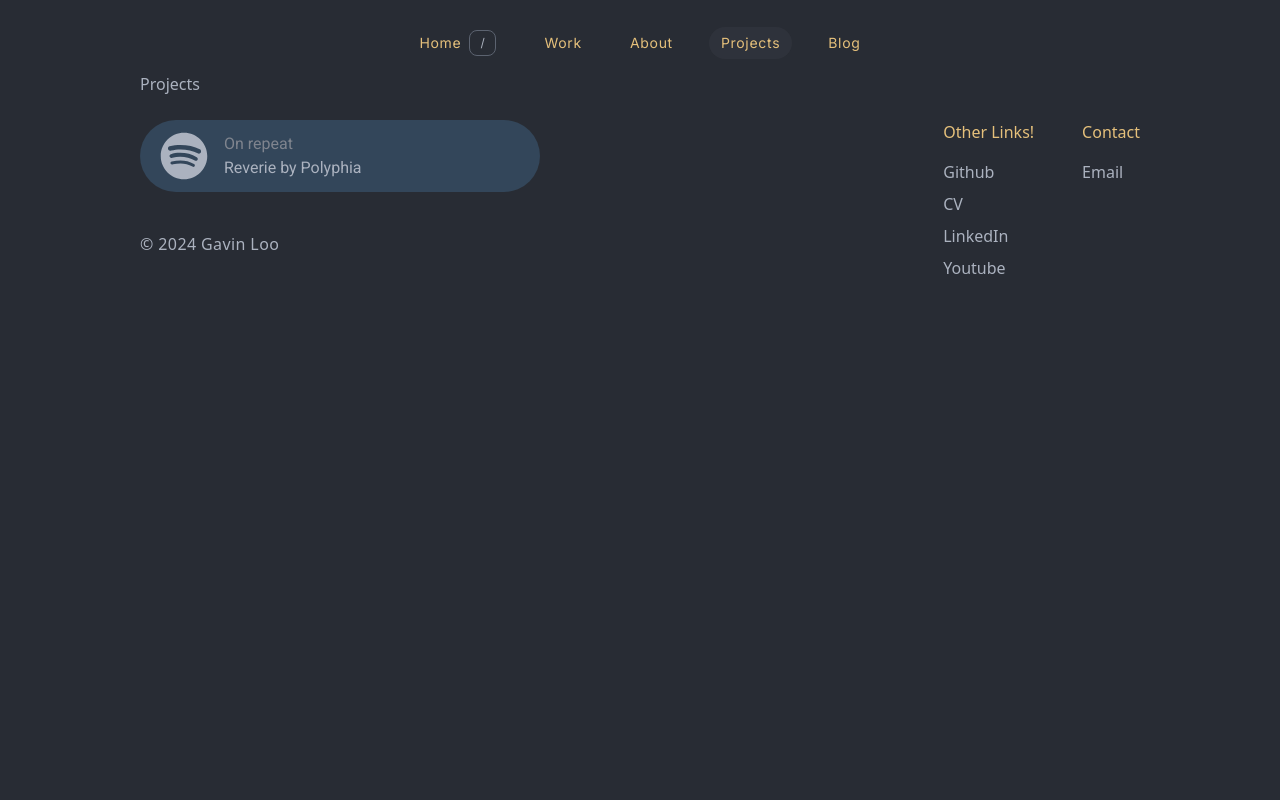
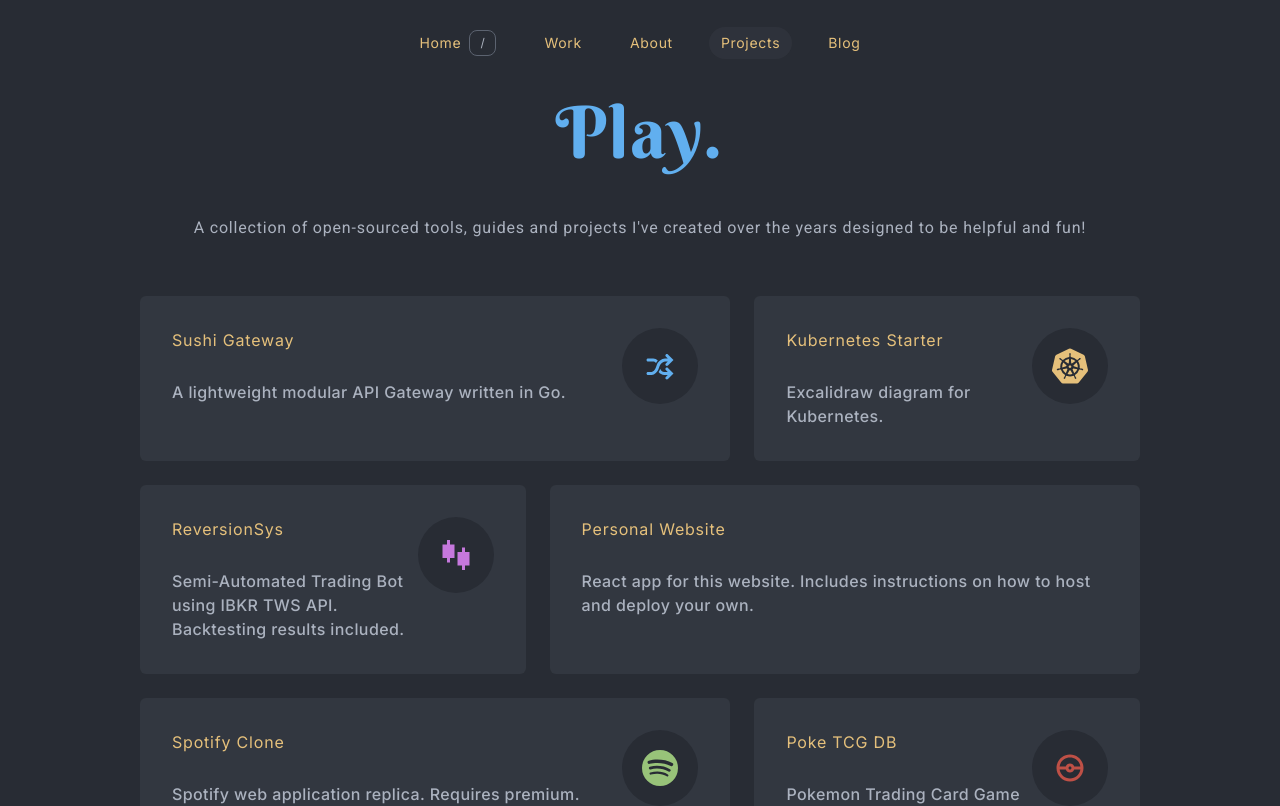
Before and after one commit to rawsashimi1604/gavinloo.com, a React (Vite) app: page /projects in a window 1280 px wide. Shown: the top 806 px of the page. Built offline with nearby package versions, Linux system fonts and the light colour scheme.

Commit message:
added projects

```diff
--- a/src/components/typography/ImportantText.tsx
+++ b/src/components/typography/ImportantText.tsx
@@ -5,7 +5,7 @@
 }
 
 function ImportantText({ text }: ImportantTextProps) {
-  return <h2 className="text-sm text-center tracking-wider">{text}</h2>;
+  return <h2 className="text-md text-center tracking-wider">{text}</h2>;
 }
 
 export default ImportantText;
--- a/src/modules/home/Hero.tsx
+++ b/src/modules/home/Hero.tsx
@@ -8,7 +8,7 @@
       <div className="mb-2">
         <Header text="Hi. I'm Gavin." />
       </div>
-      <div className="mb-8">
+      <div className="mb-12">
         <Header text="A Software Engineer." />
       </div>
       <div className="flex w-full items-center justify-center">
--- /dev/null
+++ b/src/modules/projects/ProjectsList.tsx
@@ -0,0 +1,139 @@
+import { SiKubernetes } from "react-icons/si";
+import Header from "../../components/typography/Header";
+import ImportantText from "../../components/typography/ImportantText";
+
+import { TiArrowShuffle } from "react-icons/ti";
+import { RiStockFill } from "react-icons/ri";
+import { BsSpotify } from "react-icons/bs";
+import { CgPokemon } from "react-icons/cg";
+import { Link } from "react-router-dom";
+
+function ProjectsList() {
+  return (
+    <section className="font-customRoboto flex-col items-center justify-center">
+      <div className="mb-12">
+        <Header text="Play." />
+      </div>
+      <div className="flex w-full items-center justify-center">
+        <ImportantText text="A collection of open-sourced tools, guides and projects I've created over the years designed to be helpful and fun!" />
+      </div>
+
+      <div className="mt-14 grid grid-cols-5 gap-6">
+        {/* Sushi gateway */}
+        <Link
+          to="https://github.com/rawsashimi1604/sushi-gateway"
+          target="_blank"
+          className="flex justify-between gap-3 col-span-3 p-8 rounded-md bg-custom-dark/20 w-full duration-150 hover:-translate-y-1 hover:bg-custom-dark/25"
+        >
+          <div>
+            <h3 className="text-custom-chaKy font-customInter tracking-wider">
+              Sushi Gateway
+            </h3>
+            <span className="inline-block mt-7 text-custom-lightWhite tracking-wide font-medium font-customInter">
+              A lightweight modular API Gateway written in Go.
+            </span>
+          </div>
+          <div className="self-start p-5 rounded-full bg-custom-bg">
+            <TiArrowShuffle className="text-4xl text-custom-malibu " />
+          </div>
+        </Link>
+
+        {/* K8s starter */}
+        <Link
+          to="https://github.com/rawsashimi1604/k8s-starter-diagram"
+          target="_blank"
+          className="flex justify-between gap-3 col-span-2 p-8 rounded-md bg-custom-dark/20 w-full duration-150 hover:-translate-y-1 hover:bg-custom-dark/25"
+        >
+          <div>
+            <h3 className="text-custom-chaKy font-customInter tracking-wider">
+              Kubernetes Starter
+            </h3>
+            <span className="inline-block mt-7 text-custom-lightWhite tracking-wide font-medium font-customInter">
+              Excalidraw diagram for Kubernetes.
+            </span>
+          </div>
+          <div className="self-start p-5 rounded-full bg-custom-bg">
+            <SiKubernetes className="text-4xl text-custom-chaKy " />
+          </div>
+        </Link>
+
+        {/* ReversionSys */}
+        <Link
+          to="https://github.com/rawsashimi1604/ReversionSys"
+          target="_blank"
+          className="flex gap-3 justify-between col-span-2 p-8 rounded-md bg-custom-dark/20 w-full duration-150 hover:-translate-y-1 hover:bg-custom-dark/25"
+        >
+          <div>
+            <h3 className="text-custom-chaKy font-customInter tracking-wider">
+              ReversionSys
+            </h3>
+            <span className="inline-block mt-7 text-custom-lightWhite tracking-wide font-medium font-customInter">
+              Semi-Automated Trading Bot using IBKR TWS API. Backtesting results
+              included.
+            </span>
+          </div>
+          <div className="self-start p-5 rounded-full bg-custom-bg">
+            <RiStockFill className="text-4xl text-custom-purple " />
+          </div>
+        </Link>
+
+        {/* Personal Website */}
+        <Link
+          to="https://github.com/rawsashimi1604/personal-website"
+          target="_blank"
+          className="flex gap-3 justify-between col-span-3 p-8 rounded-md bg-custom-dark/20 w-full duration-150 hover:-translate-y-1 hover:bg-custom-dark/25"
+        >
+          <div>
+            <h3 className="text-custom-chaKy font-customInter tracking-wider">
+              Personal Website
+            </h3>
+            <span className="inline-block mt-7 text-custom-lightWhite tracking-wide font-medium font-customInter">
+              React app for this website. Includes instructions on how to host
+              and deploy your own.
+            </span>
+          </div>
+        </Link>
+
+        {/* Spotify Clone */}
+        <Link
+          to="https://github.com/rawsashimi1604/Spotify-Clone"
+          target="_blank"
+          className="flex gap-3 justify-between col-span-3 p-8 rounded-md bg-custom-dark/20 w-full duration-150 hover:-translate-y-1 hover:bg-custom-dark/25"
+        >
+          <div>
+            <h3 className="text-custom-chaKy font-customInter tracking-wider">
+              Spotify Clone
+            </h3>
+            <span className="inline-block mt-7 text-custom-lightWhite tracking-wide font-medium font-customInter">
+              Spotify web application replica. Requires premium.
+            </span>
+          </div>
+          <div className="self-start p-5 rounded-full bg-custom-bg">
+            <BsSpotify className="text-4xl text-custom-green " />
+          </div>
+        </Link>
+
+        {/* Poke TCG DB */}
+        <Link
+          to="https://github.com/rawsashimi1604/Poke_TCG_DB"
+          target="_blank"
+          className="flex gap-3 justify-between col-span-2 p-8 rounded-md bg-custom-dark/20 w-full duration-150 hover:-translate-y-1 hover:bg-custom-dark/25"
+        >
+          <div>
+            <h3 className="text-custom-chaKy font-customInter tracking-wider">
+              Poke TCG DB
+            </h3>
+            <span className="inline-block mt-7 text-custom-lightWhite tracking-wide font-medium font-customInter">
+              Pokemon Trading Card Game database web application.
+            </span>
+          </div>
+          <div className="self-start p-5 rounded-full bg-custom-bg">
+            <CgPokemon className="text-4xl text-custom-deepRed " />
+          </div>
+        </Link>
+      </div>
+    </section>
+  );
+}
+
+export default ProjectsList;
--- a/src/modules/work/Experiences.tsx
+++ b/src/modules/work/Experiences.tsx
@@ -20,7 +20,7 @@
   return (
     <div className="mb-2">
       <Header text="Career Stuff." />
-      <div className="flex w-full items-center justify-center mt-6">
+      <div className="flex w-full items-center justify-center mt-12">
         <ImportantText text="A breakdown of my professional experience." />
       </div>
 
--- a/src/pages/Projects.tsx
+++ b/src/pages/Projects.tsx
@@ -1,7 +1,14 @@
 import Container from "../components/layout/Container";
+import ProjectsList from "../modules/projects/ProjectsList";
 
 function Projects() {
-  return <Container>Projects</Container>;
+  return (
+    <Container>
+      <div className="mt-6 mb-12">
+        <ProjectsList />
+      </div>
+    </Container>
+  );
 }
 
 export default Projects;
```
Also changed, not shown: public/haproxy-icon.svg (added).
